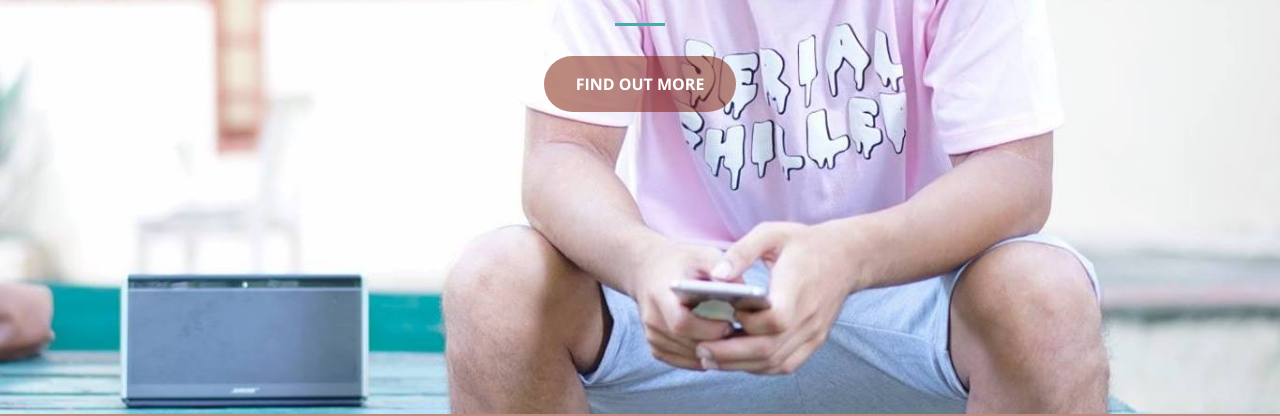
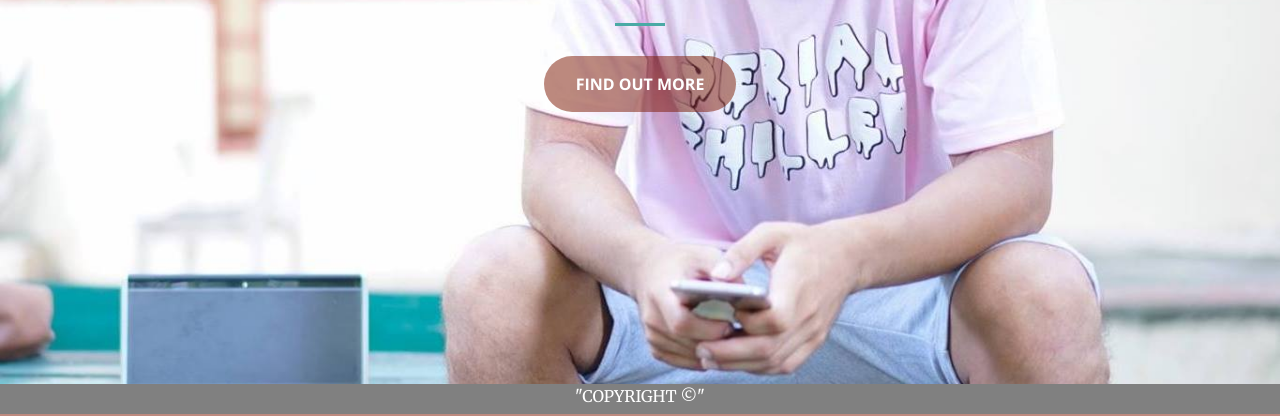
Before and after one commit to jamestomale/Bootstrap-Portfolio, a website: page index.html in a window 1280 px wide. Shown: the part 386-802 px from the top of the page. Drawn offline with nearby package versions, Linux system fonts and the light colour scheme.

Commit message:
Bootstrap-Portfolio

```diff
--- /dev/null
+++ b/css/sticky-footer.css
@@ -0,0 +1,12 @@
+.footer {
+    position: fixed;
+    bottom: 0;
+    left: 0;
+    width: 100%;
+    height: 30px;
+    background-color:grey;
+    text-align: center;
+    text-transform: uppercase;
+    font-size: 20px;
+    color: rgb(255, 255, 255);
+  }
--- a/index.html
+++ b/index.html
@@ -25,6 +25,7 @@
 
     <!-- Custom styles for this template -->
     <link href="css/creative.css" rel="stylesheet">
+    <link href="css/sticky-footer.css" rel="stylesheet">
 
   </head>
 
@@ -218,4 +219,11 @@
 
   </body>
 
+    <div class="footer text-center">
+            <p class="small">"Copyright ©"</p>
+    </div>
+
+
+
+</div>
 </html>
```
